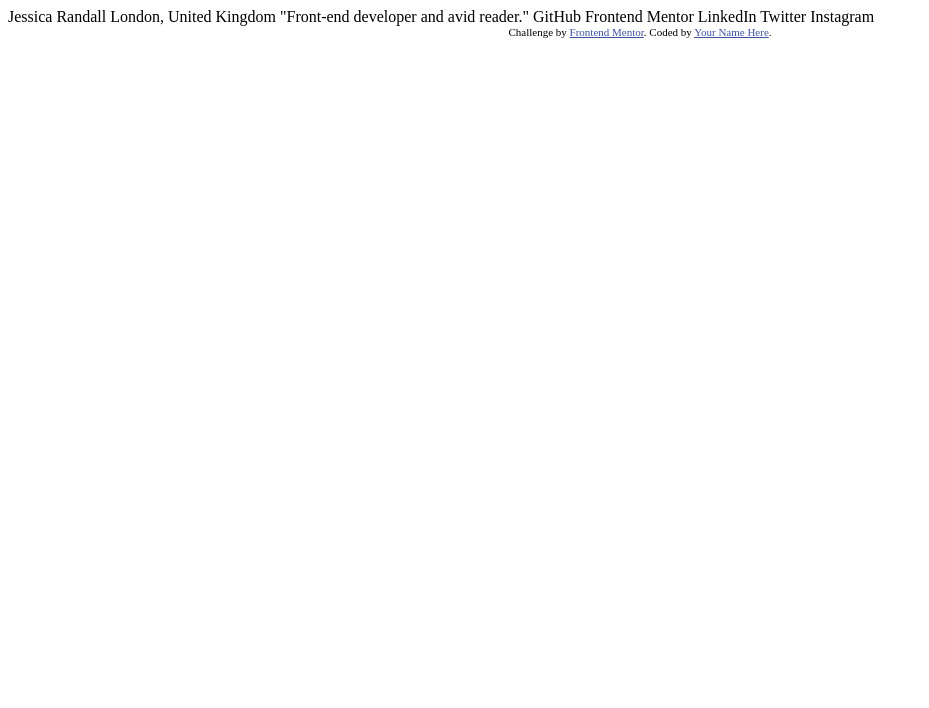
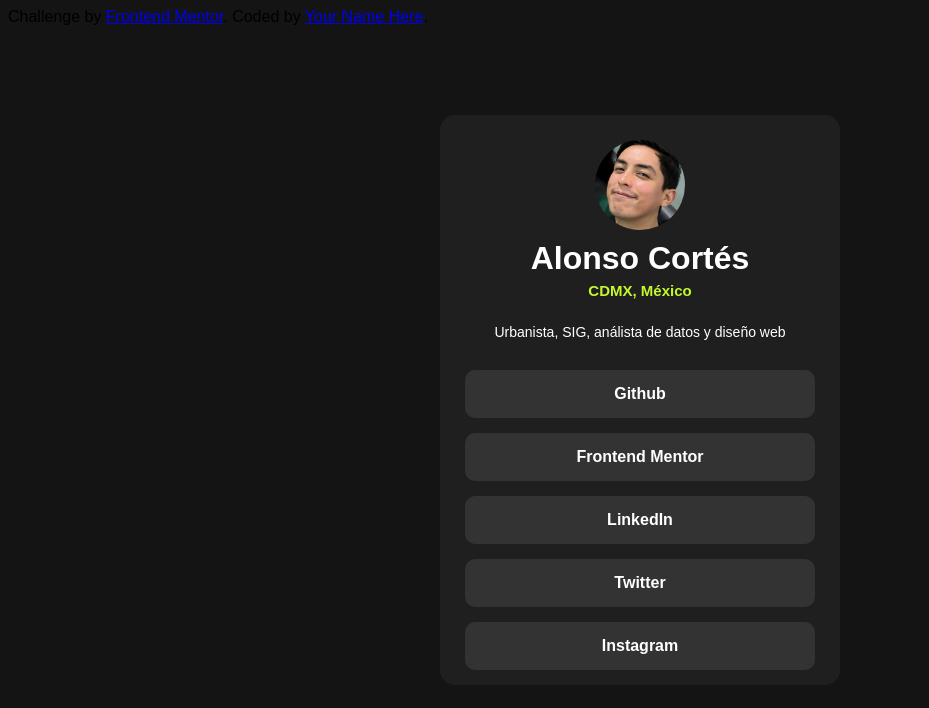
Before and after one commit to AlonsoCortes/social-links, a plain HTML site: page index.html in a window 1280 px wide. Shown: the whole page, without its empty margins (0-929 px from the left). Drawn offline with Linux system fonts and the light colour scheme; a web font is replaced by a local one.

Commit message:
actualizacion

```diff
--- a/index.html
+++ b/index.html
@@ -1,30 +1,36 @@
 <!DOCTYPE html>
-<html lang="en">
+<html lang="es">
 <head>
   <meta charset="UTF-8">
   <meta name="viewport" content="width=device-width, initial-scale=1.0"> <!-- displays site properly based on user's device -->
 
   <link rel="icon" type="image/png" sizes="32x32" href="./assets/images/favicon-32x32.png">
-
+  <link rel="stylesheet" href="styles.css">
   <title>Frontend Mentor | Social links profile</title>
-
-  <!-- Feel free to remove these styles or customise in your own stylesheet 👍 -->
-  <style>
-    .attribution { font-size: 11px; text-align: center; }
-    .attribution a { color: hsl(228, 45%, 44%); }
-  </style>
 </head>
 <body>
 
-  Jessica Randall
-  London, United Kingdom
-  "Front-end developer and avid reader."
+  <div class="tarjeta">
+    <div class="foto-contacto">
+      <img src="assets/images/alonso.jpg" alt="foto">
+    </div>
+    <div class="info-basica">
+      <h1>Alonso Cortés</h1>
+      <p>CDMX, México</p>
+    </div>
+    <div class="botones">
+      <div class="texto-botones">
+        <p> Urbanista, SIG, análista de datos y diseño web</p>
+      </div>
+      <a href="https://github.com/AlonsoCortes" class="boton">Github</a>
+      <a href="https://www.frontendmentor.io/" class="boton">Frontend Mentor</a>
+      <a href="https://www.linkedin.com/in/alocortes/" class="boton">LinkedIn</a>
+      <a href="https://x.com/aloCrts" class="boton">Twitter</a>
+      <a href="https://www.instagram.com/alocrts/" class="boton">Instagram</a>
+    </div>
+  </div>
 
-  GitHub
-  Frontend Mentor
-  LinkedIn
-  Twitter
-  Instagram
+
 
   <div class="attribution">
     Challenge by <a href="https://www.frontendmentor.io?ref=challenge" target="_blank">Frontend Mentor</a>.
--- /dev/null
+++ b/styles.css
@@ -0,0 +1,75 @@
+@import url('https://fonts.google.com/specimen/Figtree');
+
+body {
+    background-color: hsl(0, 0%, 8%);
+    font-family: 'Figtree', sans-serif;
+}
+.tarjeta {
+    width:400px;
+    display: flex;
+    flex-direction: column;
+    align-items: center;
+    text-align: center;
+    border-radius: 15px;
+    background-color: hsl(0, 0%, 12%);
+    position: absolute;
+    top:50%;
+    left:50%;
+    transform: translate(-50%, -50%)
+
+}
+.foto-contacto {
+    width: 100%;
+    height: 100px;
+    padding: 25px 25px 0px 25px;
+}
+
+.foto-contacto img {
+    width:22.5%;
+    display: block;
+    margin: auto;
+    margin-bottom: 0;
+    border-radius: 50px;/*Redondeado de esquinas*/
+
+}
+
+h1 {
+    color: white;
+    font-weight: 700;
+    margin: 0;
+}
+
+.texto-botones {
+    width: 90%;
+}
+p {
+    margin-top: 20px;
+    margin-bottom: 30px;
+    color:white;
+    font-size: 14px;
+}
+
+.info-basica p {
+    margin: 5px; /*Remover magernes/espacios de los elementos*/
+    font-size: 15px;
+    font-weight: 600;
+    color:hsl(75, 94%, 57%);
+}
+
+.botones {
+    width: 450px;
+    height: 1200px;
+    display:contents;
+    justify-content: space-between;
+}
+
+.boton {
+    font-weight: 600;
+    width:80%;
+    margin-bottom: 15px;
+    color:white;
+    padding:15px;
+    border-radius: 10px;
+    background-color: hsl(0, 0%, 20%);
+    text-decoration: none;
+}
```
Also changed, not shown: assets/images/alonso.jpg (added).
